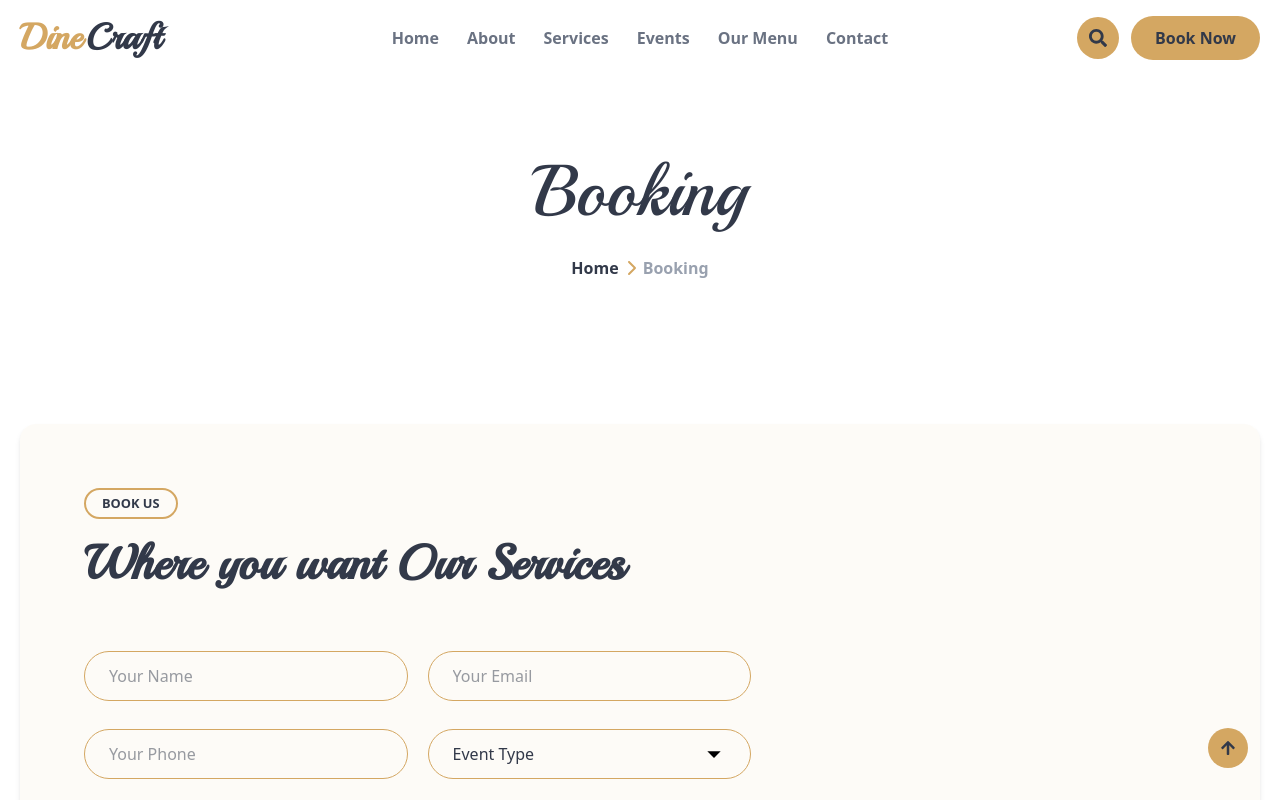
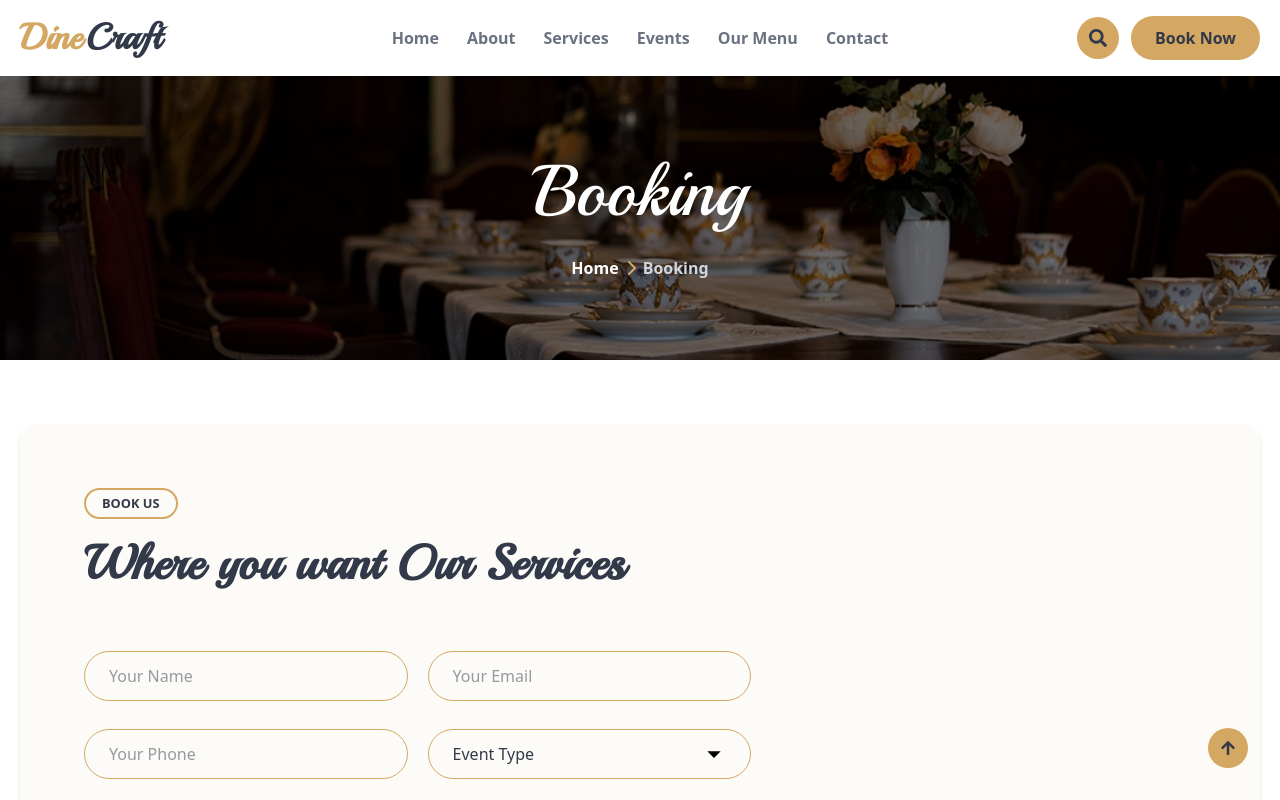
Before and after one commit to palashnath880/dine-craft, a Next.js app: page /booking in a window 1280 px wide. Shown: the top 800 px of the page. Built offline with nearby package versions, Linux system fonts and the light colour scheme.

Commit message:
booking route updated

```diff
--- a/src/app/booking/page.tsx
+++ b/src/app/booking/page.tsx
@@ -5,7 +5,7 @@ import React from "react";
 export default function page() {
   return (
     <>
-      <PageHeader name="Booking" />
+      <PageHeader name="Booking" bgImg="/img/booking-bg.webp" />
 
       <section className="py-16">
         <div className="container">
```
Also changed, not shown: public/img/booking-bg.webp (added).
